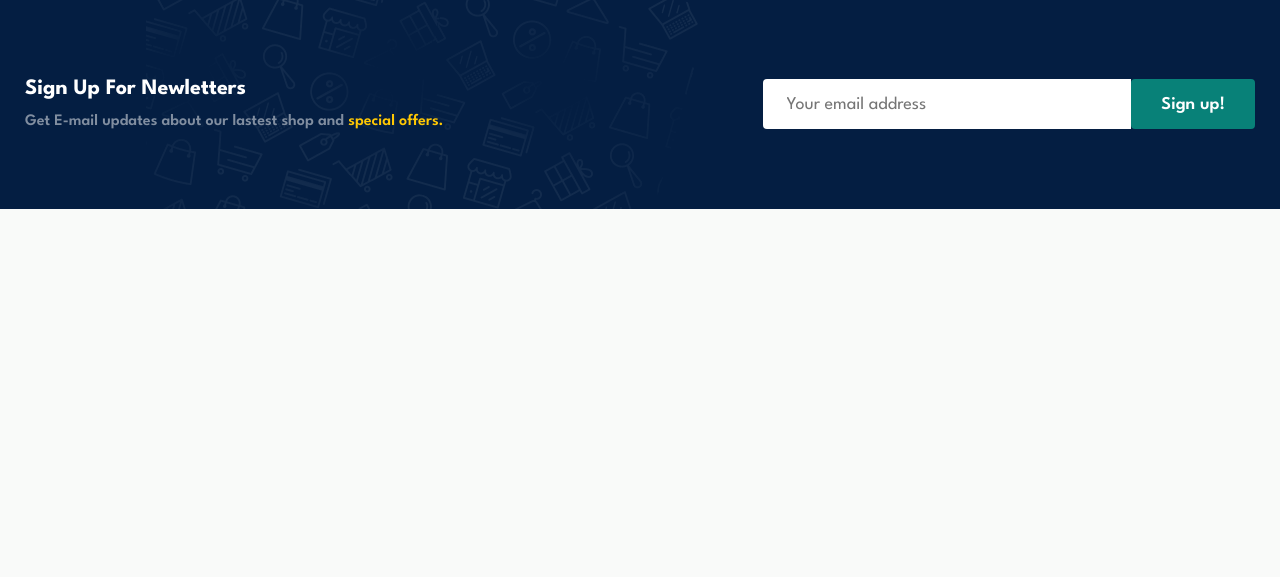
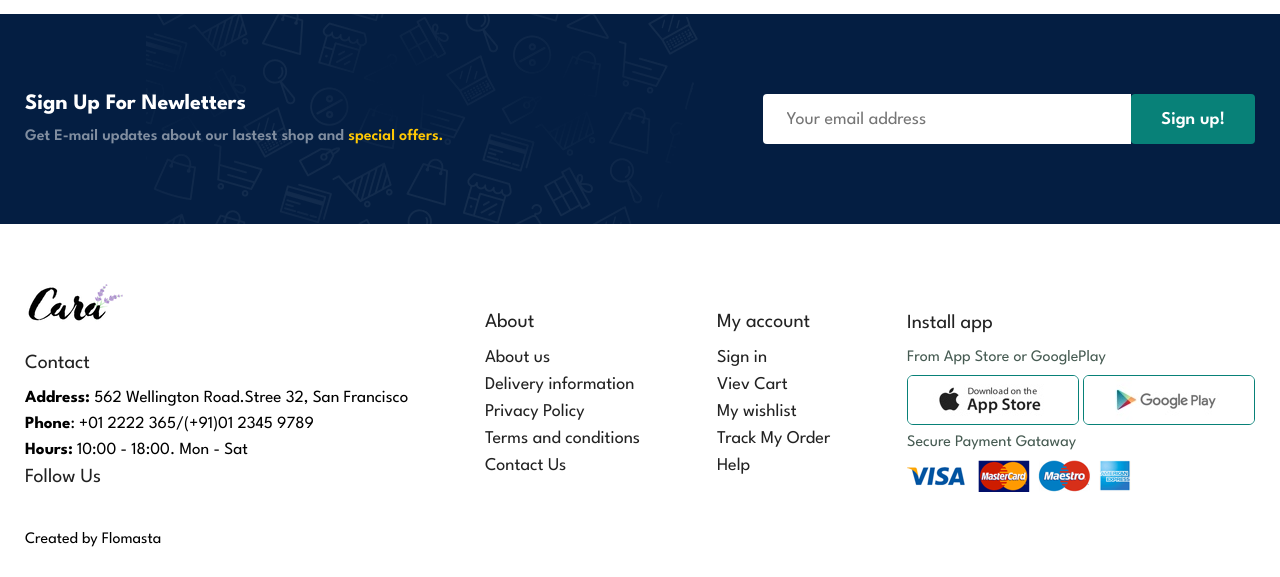
Before and after one commit to Flomasta/dress-shop, a Django app: template templates/index.html in a window 1280 px wide. Shown: the part 4511-5088 px from the top of the page. Before the commit the page ends 4720 px from the top, so only its background shows below. Run offline with Django 4.2, Linux system fonts and the light colour scheme; the template is opened without the code that fills it, so the values that code supplies are empty; some web fonts are replaced.

Commit message:
- finished footer

```diff
--- a/templates/css/main.css
+++ b/templates/css/main.css
@@ -51,6 +51,10 @@ p {
   border: none;
   outline: none;
   transition: 0.2s ease;
+}
+
+header {
+  width: 100%;
 }
 
 .top-line {
@@ -146,6 +150,7 @@ p {
   justify-content: space-between;
   align-items: center;
   flex-wrap: wrap;
+  row-gap: 15px;
 }
 
 .features__item {
@@ -492,4 +497,105 @@ p {
   font-size: 18px;
 }
 
+.footer {
+  margin-top: 60px;
+}
+
+.footer_info {
+  display: flex;
+  justify-content: space-between;
+  align-items: center;
+  flex-wrap: wrap;
+}
+
+.column {
+  display: flex;
+  flex-direction: column;
+  align-items: start;
+  margin-bottom: 20px;
+}
+
+.column h4 {
+  font-size: 20px;
+  margin-bottom: 8px;
+  font-width: 600;
+}
+
+.column li {
+  font-size: 17px;
+}
+
+.column li span {
+  font-weight: 700;
+}
+
+.column a {
+  font-size: 18px;
+  margin-bottom: 10px;
+  color: #222222;
+}
+
+.column a:hover {
+  color: #088178;
+}
+
+.footer_contacts {
+  margin-left: 25px;
+}
+
+.footer_contacts__list {
+  display: flex;
+  flex-direction: column;
+  justify-content: start;
+  align-items: start;
+  row-gap: 10px;
+  margin: 10px 0;
+}
+
+footer .logo {
+  margin-bottom: 30px;
+}
+
+.follow_us {
+  display: flex;
+  justify-content: start;
+  align-items: start;
+  flex-direction: column;
+}
+
+.follow_us__header {
+  margin-bottom: 10px;
+}
+
+.follow_us__list {
+  display: flex;
+  justify-content: start;
+  width: 100%;
+  column-gap: 10px;
+}
+
+.follow_us__item {
+  color: #465b52;
+  cursor: pointer;
+}
+
+.follow_us__item:hover {
+  color: #088178;
+}
+
+.apps {
+  margin-top: 20px;
+  margin-right: 25px;
+}
+
+.apps__images img {
+  border: 1px solid #088178;
+  border-radius: 6px;
+}
+
+.copyright {
+  margin-bottom: 30px;
+  margin-left: 25px;
+}
+
 /*# sourceMappingURL=main.css.map */
--- a/templates/css/main.scss
+++ b/templates/css/main.scss
@@ -79,7 +79,9 @@ p {
 }
 
 //HEADER LOGO NAVIGATION
-
+header{
+  width: 100%;
+}
 .top-line {
   display: flex;
   align-items: center;
@@ -180,6 +182,7 @@ p {
   justify-content: space-between;
   align-items: center;
   flex-wrap: wrap;
+  row-gap: 15px;
 }
 
 .features__item {
@@ -540,6 +543,106 @@ p {
   white-space: nowrap;
 }
 
-.newsletter__submit[value]{
+.newsletter__submit[value] {
   font-size: 18px;
 }
+
+//FOOTER
+.footer {
+  margin-top: 60px;
+}
+
+.footer_info {
+  display: flex;
+  justify-content: space-between;
+  align-items: center;
+  flex-wrap: wrap;
+}
+
+.column {
+  display: flex;
+  flex-direction: column;
+  align-items: start;
+  margin-bottom: 20px;
+}
+
+
+.column h4 {
+  font-size: 20px;
+  margin-bottom: 8px;
+  font-width: 600;
+}
+
+.column li {
+  font-size: 17px;
+}
+
+.column li span {
+  font-weight: 700;
+}
+
+.column a {
+  font-size: 18px;
+  margin-bottom: 10px;
+  color: $text;
+}
+.column a:hover{
+  color: $green_hover;
+}
+.footer_contacts {
+  margin-left: 25px;
+}
+
+.footer_contacts__list {
+  display: flex;
+  flex-direction: column;
+  justify-content: start;
+  align-items: start;
+  row-gap: 10px;
+  margin: 10px 0;
+}
+
+footer .logo {
+  margin-bottom: 30px;
+}
+
+.follow_us {
+  display: flex;
+  justify-content: start;
+  align-items: start;
+  flex-direction: column;
+
+}
+
+.follow_us__header {
+  margin-bottom: 10px;
+}
+
+.follow_us__list {
+  display: flex;
+  justify-content: start;
+  width: 100%;
+  column-gap: 10px;
+}
+
+.follow_us__item {
+  color: $p_text;
+  cursor: pointer;
+}
+.follow_us__item:hover {
+  color: $green_hover;
+}
+.apps {
+  margin-top: 20px;
+  margin-right: 25px;
+}
+
+.apps__images img{
+  border: 1px solid $green_hover;
+  border-radius: 6px;
+}
+
+.copyright{
+  margin-bottom: 30px;
+  margin-left: 25px;
+}
--- a/templates/index.html
+++ b/templates/index.html
@@ -380,7 +380,63 @@
         </form>
     </section>
 </main>
+<footer class="footer">
+    <section class="footer_info">
+        <div class="footer_contacts column">
+            <img class="logo" src="./images/logo.png" alt="Cara Dress Market">
+            <h4 class="footer_contacts__header">Contact</h4>
+            <ul class="footer_contacts__list">
+                <li class="footer_contacts__item"><span>Address:</span> 562 Wellington Road.Stree 32, San Francisco</li>
+                <li class="footer_contacts__item"><span>Phone</span>: +01 2222 365/(+91)01 2345 9789</li>
+                <li class="footer_contacts__item"><span>Hours:</span> 10:00 - 18:00. Mon - Sat</li>
+            </ul>
+            <section class="follow_us">
+                <h4 class="follow_us__header">Follow Us</h4>
+                <ul class="follow_us__list">
+                    <li class="follow_us__item"><i class="fab fa-facebook-f"></i></li>
+                    <li class="follow_us__item"><i class="fab fa-twitter"></i></li>
+                    <li class="follow_us__item"><i class="fab fa-instagram"></i></li>
+                    <li class="follow_us__item"><i class="fab fa-pinterest"></i></li>
+                    <li class="follow_us__item"><i class="fab fa-youtube"></i></li>
+                </ul>
+            </section>
+        </div>
+        <div class="footer_about column">
+            <h4>About</h4>
+            <ul class="footer_contacts__list">
+                <li><a href="">About us</a></li>
+                <li><a href="">Delivery information</a></li>
+                <li><a href="">Privacy Policy</a></li>
+                <li><a href="">Terms and conditions</a></li>
+                <li><a href="">Contact Us</a></li>
+            </ul>
 
+        </div>
+        <div class="my_account column">
+            <h4>My account</h4>
+            <ul class="footer_contacts__list">
+                <li><a href="">Sign in</a></li>
+                <li><a href="">Viev Cart</a></li>
+                <li><a href="">My wishlist</a></li>
+                <li><a href="">Track My Order</a></li>
+                <li><a href="">Help</a></li>
+            </ul>
+        </div>
+        <div class="apps column">
+            <h4>Install app</h4>
+            <div class="footer_contacts__list">
+                <p>From App Store or GooglePlay</p>
+                <div class="apps__images">
+                    <img class="apps__image" src="./images/pay/app.jpg" alt="AppStore">
+                    <img class="apps__image" src="./images/pay/play.jpg" alt="GooglePlay">
+                </div>
+                <p>Secure Payment Gataway</p>
+                <img src="./images/pay/pay.png" alt="Mastercard/Visa">
+            </div>
+        </div>
+    </section>
+    <div class="copyright">Created by Flomasta</div>
+</footer>
 <script src="js/main.js"></script>
 </body>
 </html>
```
Also changed, not shown: 1 other file.
